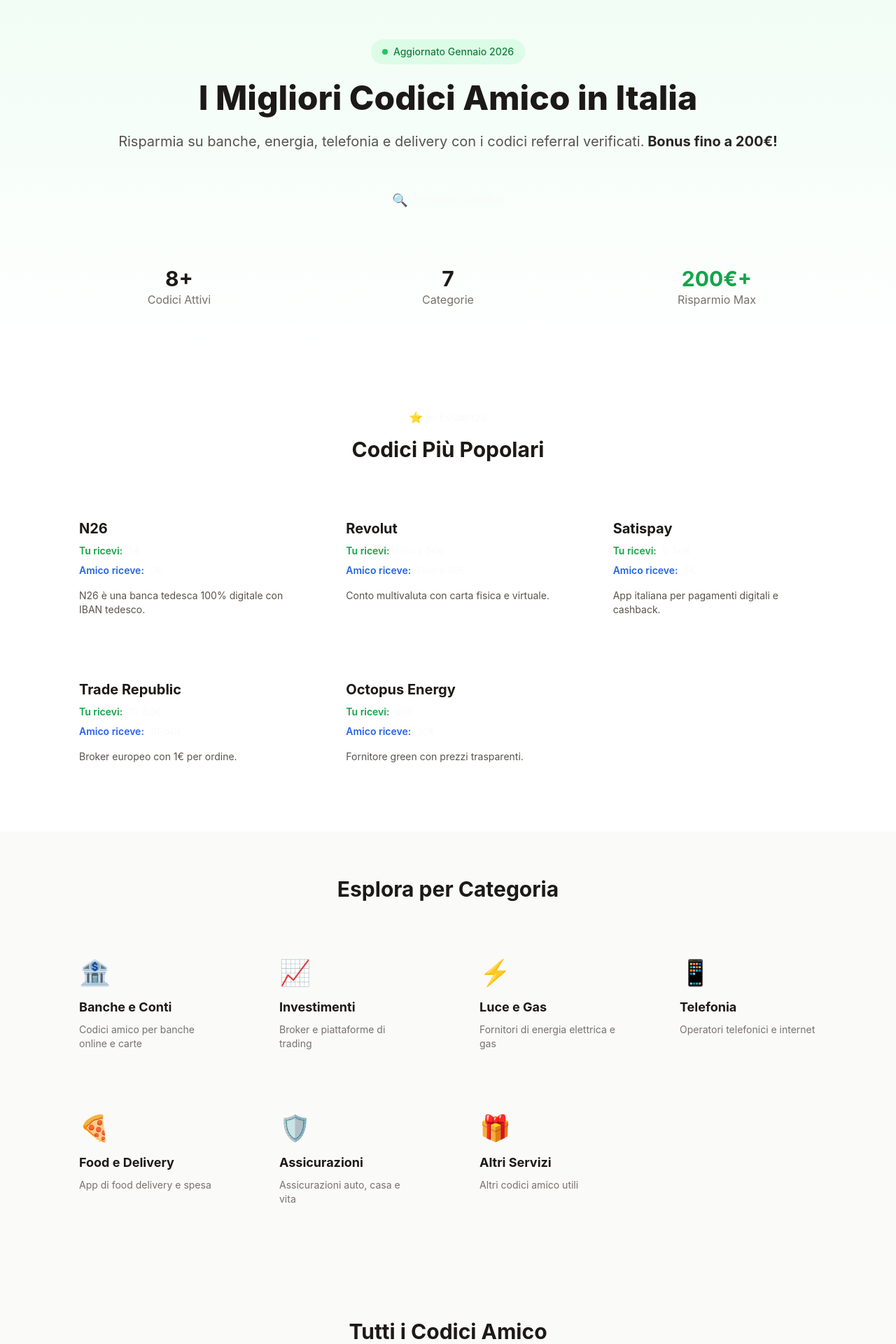
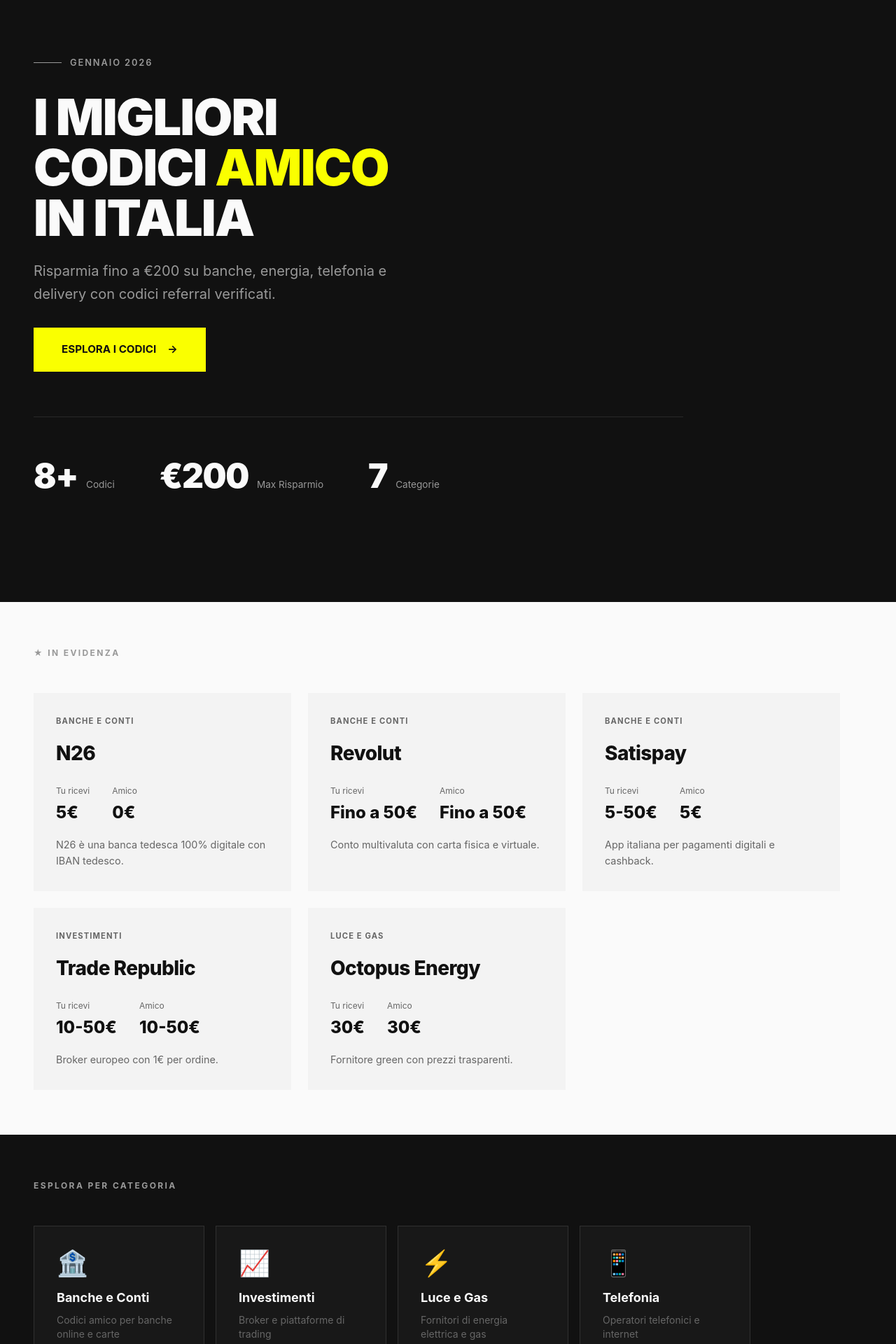
Before and after one commit to Catholically/codiceamico-guru, a Next.js app: page / in a window 1280 px wide. Shown: the part 100-2020 px from the top of the page at 70% size. Built offline with nearby package versions, Linux system fonts and the light colour scheme.

Commit message:
Update page.tsx with Style 6 design

```diff
--- a/src/app/page.tsx
+++ b/src/app/page.tsx
@@ -6,99 +6,89 @@
 
   return (
     <>
-      <section className="bg-gradient-to-b from-green-50 to-white py-20">
-        <div className="max-w-6xl mx-auto px-4 text-center">
-          <div className="inline-flex items-center gap-2 bg-green-100 text-green-700 px-4 py-2 rounded-full text-sm font-medium mb-6">
-            <span className="relative flex h-2 w-2">
-              <span className="animate-ping absolute inline-flex h-full w-full rounded-full bg-green-400 opacity-75"></span>
-              <span className="relative inline-flex rounded-full h-2 w-2 bg-green-500"></span>
-            </span>
-            Aggiornato Gennaio 2026
+      {/* Hero Section */}
+      <section className="px-6 md:px-12 py-16 md:py-24 max-w-5xl">
+        <div className="hero-eyebrow">Gennaio 2026</div>
+        <h1 className="text-5xl md:text-7xl font-black leading-[0.95] tracking-tight mb-6">
+          I MIGLIORI<br/>
+          CODICI <span className="text-[#FAFF00]">AMICO</span><br/>
+          IN ITALIA
+        </h1>
+        <p className="text-xl text-[#999] max-w-lg mb-8 leading-relaxed">
+          Risparmia fino a €200 su banche, energia, telefonia e delivery con codici referral verificati.
+        </p>
+        <a href="#in-evidenza" className="cta-btn">
+          ESPLORA I CODICI <span>→</span>
+        </a>
+
+        <div className="stats-row flex-wrap">
+          <div className="flex items-baseline gap-3">
+            <span className="stat-num">{allCodes.length}+</span>
+            <span className="stat-label">Codici</span>
           </div>
-          <h1 className="text-4xl sm:text-5xl font-extrabold text-stone-900 mb-6">
-            I Migliori <span className="guru-text-gradient">Codici Amico</span> in Italia
-          </h1>
-          <p className="text-xl text-stone-600 mb-10">
-            Risparmia su banche, energia, telefonia e delivery con i codici referral verificati.
-            <strong className="text-stone-800"> Bonus fino a 200€!</strong>
-          </p>
-          <div className="flex flex-col sm:flex-row gap-4 justify-center">
-            <a href="#categorie" className="btn-primary text-lg px-8 py-4">🔍 Esplora i Codici</a>
+          <div className="flex items-baseline gap-3">
+            <span className="stat-num">€200</span>
+            <span className="stat-label">Max Risparmio</span>
           </div>
-          <div className="grid grid-cols-3 gap-8 mt-16">
-            <div className="text-center">
-              <div className="text-3xl font-bold text-stone-900">{allCodes.length}+</div>
-              <div className="text-stone-500">Codici Attivi</div>
-            </div>
-            <div className="text-center">
-              <div className="text-3xl font-bold text-stone-900">{categories.length}</div>
-              <div className="text-stone-500">Categorie</div>
-            </div>
-            <div className="text-center">
-              <div className="text-3xl font-bold text-green-600">200€+</div>
-              <div className="text-stone-500">Risparmio Max</div>
-            </div>
+          <div className="flex items-baseline gap-3">
+            <span className="stat-num">{categories.length}</span>
+            <span className="stat-label">Categorie</span>
           </div>
         </div>
       </section>
 
-      <section className="py-16 bg-white" id="in-evidenza">
-        <div className="max-w-6xl mx-auto px-4">
-          <div className="text-center mb-12">
-            <span className="badge-green mb-4">⭐ In Evidenza</span>
-            <h2 className="text-3xl font-bold text-stone-900 mt-4">Codici Più Popolari</h2>
-          </div>
-          <div className="grid grid-cols-1 md:grid-cols-2 lg:grid-cols-3 gap-6">
-            {featuredCodes.map((code) => (
-              <a key={code.id} href={`/${code.slug}/`} className="card-hover category-card group">
-                <h3 className="text-xl font-bold text-stone-900 group-hover:text-green-600 mb-2">{code.name}</h3>
-                <div className="space-y-2 mb-4">
-                  <div className="flex items-center gap-2 text-sm">
-                    <span className="text-green-600 font-semibold">Tu ricevi:</span>
-                    <span className="badge-green">{code.bonusInviter}</span>
-                  </div>
-                  <div className="flex items-center gap-2 text-sm">
-                    <span className="text-blue-600 font-semibold">Amico riceve:</span>
-                    <span className="badge-blue">{code.bonusInvited}</span>
-                  </div>
+      {/* Featured Section - Light */}
+      <section className="light-section py-16 px-6 md:px-12" id="in-evidenza">
+        <div className="section-title">★ In Evidenza</div>
+        <div className="grid grid-cols-1 md:grid-cols-2 lg:grid-cols-3 gap-6 max-w-6xl">
+          {featuredCodes.map((code) => (
+            <a key={code.id} href={`/${code.slug}/`} className="card block">
+              <div className="card-cat">{categories.find(c => c.id === code.category)?.name}</div>
+              <h3>{code.name}</h3>
+              <div className="flex gap-8 mb-4">
+                <div>
+                  <span className="bonus-label">Tu ricevi</span>
+                  <span className="bonus-value">{code.bonusInviter}</span>
                 </div>
-                <p className="text-stone-600 text-sm line-clamp-2">{code.description}</p>
-              </a>
-            ))}
-          </div>
+                <div>
+                  <span className="bonus-label">Amico</span>
+                  <span className="bonus-value">{code.bonusInvited}</span>
+                </div>
+              </div>
+              <p>{code.description}</p>
+            </a>
+          ))}
         </div>
       </section>
 
-      <section className="py-16 bg-stone-50" id="categorie">
-        <div className="max-w-6xl mx-auto px-4">
-          <div className="text-center mb-12">
-            <h2 className="text-3xl font-bold text-stone-900">Esplora per Categoria</h2>
-          </div>
-          <div className="grid grid-cols-1 sm:grid-cols-2 lg:grid-cols-4 gap-6">
-            {categories.map((category) => (
-              <a key={category.id} href={`/categoria/${category.slug}/`} className="card-hover category-card group">
-                <span className="text-4xl mb-4 block">{category.icon}</span>
-                <h3 className="text-lg font-bold text-stone-900 group-hover:text-green-600">{category.name}</h3>
-                <p className="text-stone-500 text-sm mt-2">{category.description}</p>
-              </a>
-            ))}
-          </div>
+      {/* Categories Section */}
+      <section className="py-16 px-6 md:px-12" id="categorie">
+        <div className="section-title">Esplora per Categoria</div>
+        <div className="grid grid-cols-2 md:grid-cols-4 gap-4 max-w-5xl">
+          {categories.map((category) => (
+            <a key={category.id} href={`/categoria/${category.slug}/`} className="category-card block">
+              <span className="cat-icon text-4xl block mb-4 transition-transform">{category.icon}</span>
+              <h3 className="text-lg font-bold mb-2">{category.name}</h3>
+              <p className="cat-desc text-sm text-[#666]">{category.description}</p>
+            </a>
+          ))}
         </div>
       </section>
 
-      <section className="py-16 bg-stone-50" id="tutti-codici">
-        <div className="max-w-6xl mx-auto px-4">
-          <div className="text-center mb-12">
-            <h2 className="text-3xl font-bold text-stone-900">Tutti i Codici Amico</h2>
-          </div>
-          <div className="grid grid-cols-1 sm:grid-cols-2 lg:grid-cols-4 gap-4">
-            {allCodes.map((code) => (
-              <a key={code.id} href={`/${code.slug}/`} className="bg-white rounded-xl p-4 border border-stone-200 hover:border-green-500 hover:shadow-lg transition-all group">
-                <h3 className="font-bold text-stone-900 group-hover:text-green-600">{code.name}</h3>
-                <div className="text-sm text-green-600 font-medium">Bonus: {code.bonusInviter}</div>
-              </a>
-            ))}
-          </div>
+      {/* All Codes Section */}
+      <section className="py-16 px-6 md:px-12 border-t border-white/10" id="tutti-codici">
+        <div className="section-title">Tutti i Codici</div>
+        <div className="grid grid-cols-2 md:grid-cols-4 gap-3 max-w-5xl">
+          {allCodes.map((code) => (
+            <a
+              key={code.id}
+              href={`/${code.slug}/`}
+              className="p-4 border border-white/10 hover:border-[#FAFF00] hover:bg-[#FAFF00] hover:text-[#111] transition-all group"
+            >
+              <h3 className="font-bold mb-1">{code.name}</h3>
+              <div className="text-sm text-[#999] group-hover:text-[#111]/70">Bonus: {code.bonusInviter}</div>
+            </a>
+          ))}
         </div>
       </section>
     </>
```
